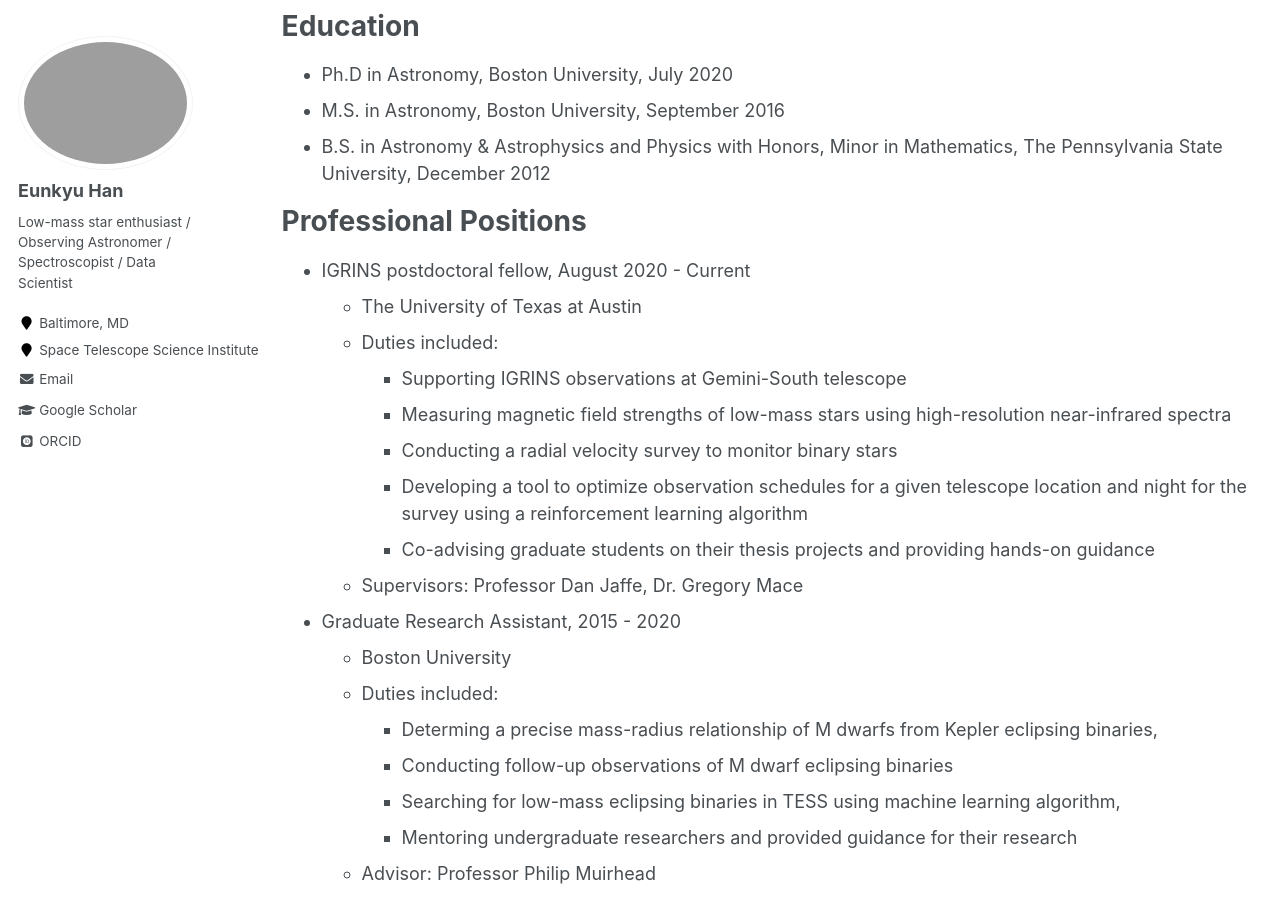
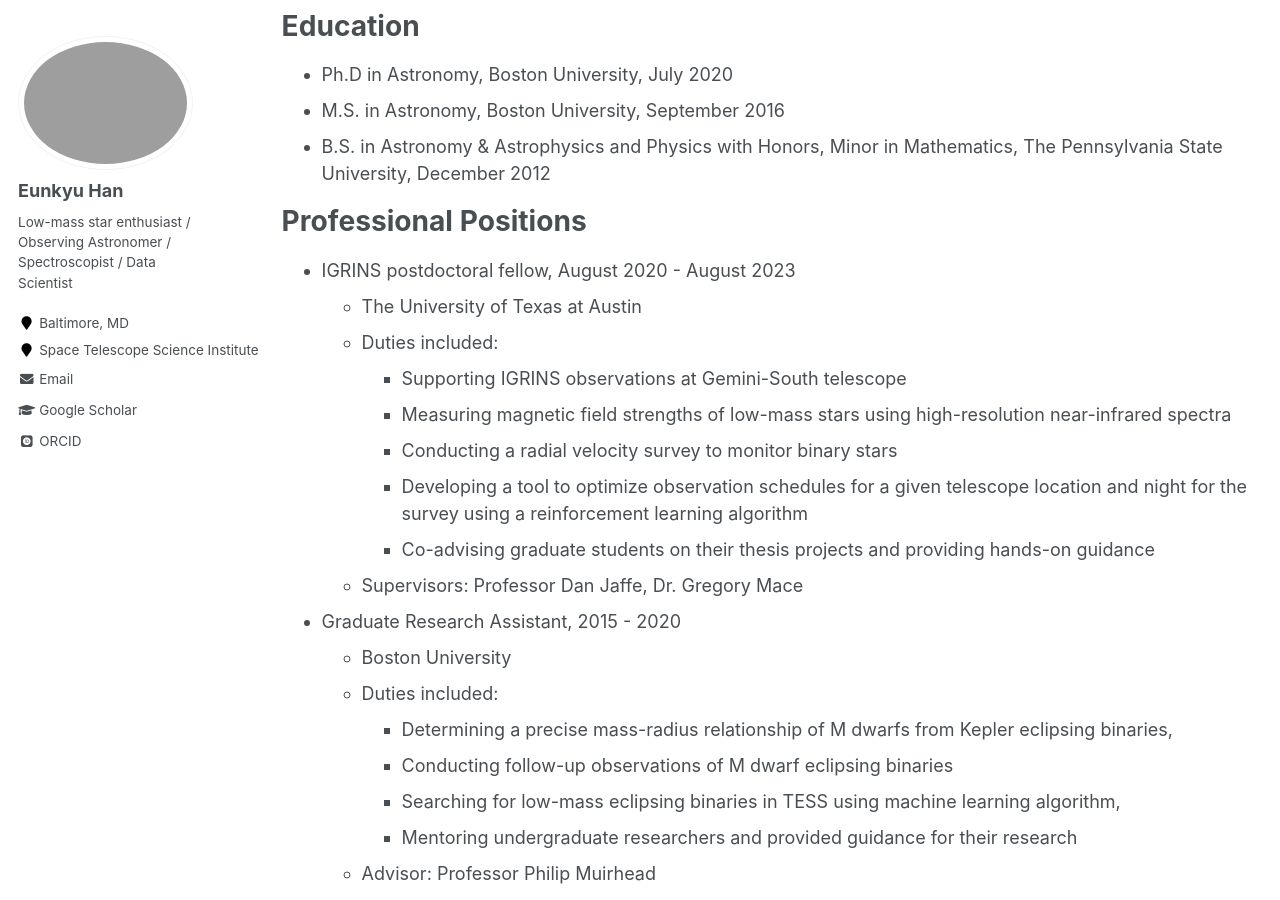
Before and after one commit to eunkyuh/eunkyuh.github.io, a Jekyll site: the page built from _pages/cv.md, in a window 1280 px wide and 900 px high, scrolled down 205 px. Built offline with Jekyll 4.4.1, drawn with Linux system fonts in a browser that asks for light colours; some web fonts are replaced.

Commit message:
Update cv.md

```diff
--- a/_pages/cv.md
+++ b/_pages/cv.md
@@ -9,7 +9,7 @@ redirect_from:
 
 {% include base_path %}
 
-For the full version of CV, please click [here](http://eunkyuh.github.io/website/files/CV_May2023_website.pdf)
+For the full version of CV, please click [here](http://eunkyuh.github.io/files/CV_May2023_website.pdf)
 
 Education
 ======
@@ -20,7 +20,7 @@ Education
 
 Professional Positions
 ======
-* IGRINS postdoctoral fellow, August 2020 - Current
+* IGRINS postdoctoral fellow, August 2020 - August 2023
   * The University of Texas at Austin
   * Duties included:
     * Supporting IGRINS observations at Gemini-South telescope
@@ -33,7 +33,7 @@ Professional Positions
 * Graduate Research Assistant, 2015 - 2020
   * Boston University
   * Duties included:
-    * Determing a precise mass-radius relationship of M dwarfs from Kepler eclipsing binaries,
+    * Determining a precise mass-radius relationship of M dwarfs from Kepler eclipsing binaries,
     * Conducting follow-up observations of M dwarf eclipsing binaries
     * Searching for low-mass eclipsing binaries in TESS using machine learning algorithm,
     * Mentoring undergraduate researchers and provided guidance for their research
```
